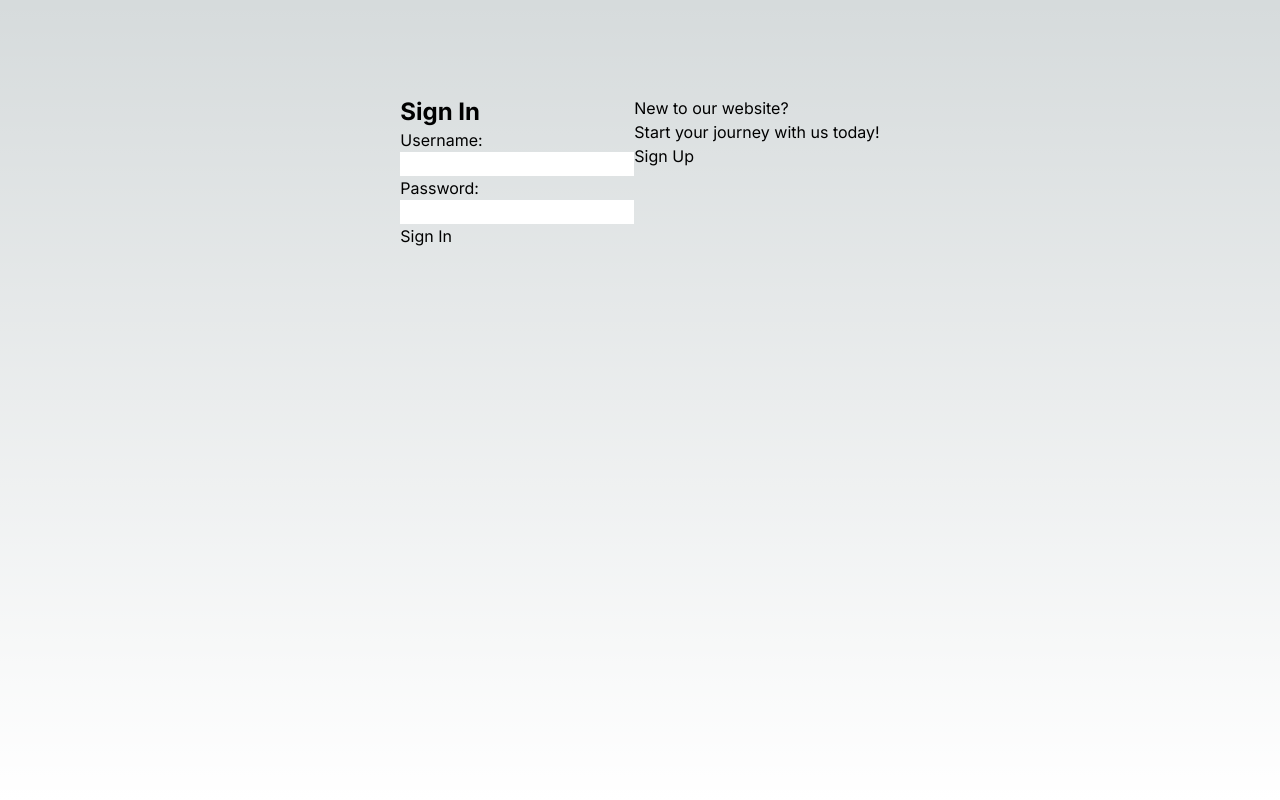
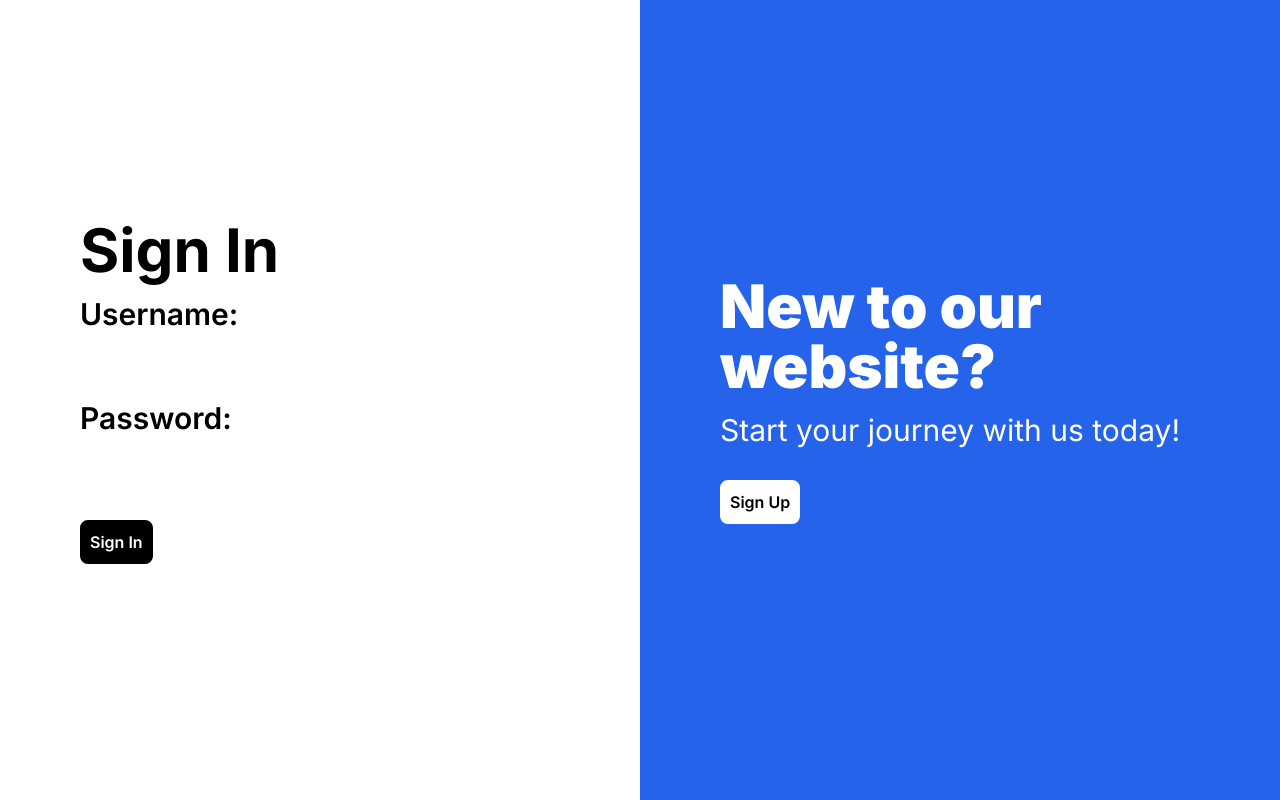
Before and after one commit to TheSomethingSomethingCompany/secret-forest, a Next.js app in the folder app/: page / in a window 1280 px wide. Built offline with nearby package versions, Linux system fonts and the light colour scheme.

Commit message:
🛠️ Further Developed UserAuthentication - Added styles for Sign-in Section - Added minimal styling to Sign-Up Section
🧼️ Removed default Next.js styling from `global.css`.

```diff
--- a/app/app/components/user-auth/UserAuthentication.tsx
+++ b/app/app/components/user-auth/UserAuthentication.tsx
@@ -5,21 +5,49 @@ import React, { useState } from "react";
 export default function UserAuthentication() {
   const [showSignIn, setShowSignIn] = useState(true);
   return showSignIn ? (
-    <section className="flex justify-evenly">
-      <div>
-        <h1 className="font-bold text-2xl">Sign In</h1>
-        <form className="flex flex-col items-start" action="#">
-          <label htmlFor="username">Username:</label>
-          <input type="text" name="username" id="username" />
-          <label htmlFor="password">Password:</label>
-          <input type="password" name="password" id="password" />
-          <button type="submit">Sign In</button>
+    <section className="grid grid-cols-2 p-0 m-0 w-screen h-screen">
+      <div className="flex flex-col justify-center items-start p-20 w-full h-full">
+        <h1 className="font-bold text-6xl mb-4">Sign In</h1>
+        <form className="flex flex-col items-start mb-4" action="#">
+          <label className="text-3xl font-semibold pb-2" htmlFor="username">
+            Username:
+          </label>
+          <input
+            className="mb-4 p-2 rounded-lg border-2 border-transparent selection:border-blue-400"
+            type="text"
+            name="username"
+            id="username"
+          />
+          <label className="text-3xl font-semibold pb-2" htmlFor="password">
+            Password:
+          </label>
+          <input
+            className="mb-8 p-2 rounded-lg border-2 border-transparent selection:border-blue-400"
+            type="password"
+            name="password"
+            id="password"
+          />
+          <button
+            className="p-2 font-semibold rounded-lg bg-black border-2 border-black hover:bg-white text-white hover:text-black transition-all duration-300 ease-in-out cursor-not-allowed"
+            type="button"
+          >
+            Sign In
+          </button>
         </form>
       </div>
-      <div>
-        <h1>New to our website?</h1>
-        <p>Start your journey with us today!</p>
-        <button onClick={() => setShowSignIn(!showSignIn)}>Sign Up</button>
+      <div className="flex flex-col justify-center items-start p-20 w-full h-full bg-blue-600">
+        <h1 className="text-6xl text-white font-black pb-4">
+          New to our website?
+        </h1>
+        <p className="text-3xl text-white font-normal pb-8">
+          Start your journey with us today!
+        </p>
+        <button
+          className="p-2 font-semibold rounded-lg bg-white border-2 border-white hover:border-black text-black transition-all duration-300 ease-in-out"
+          onClick={() => setShowSignIn(!showSignIn)}
+        >
+          Sign Up
+        </button>
       </div>
     </section>
   ) : (
--- a/app/app/globals.css
+++ b/app/app/globals.css
@@ -2,26 +2,8 @@
 @tailwind components;
 @tailwind utilities;
 
-:root {
-  --foreground-rgb: 0, 0, 0;
-  --background-start-rgb: 214, 219, 220;
-  --background-end-rgb: 255, 255, 255;
+* {
+  box-sizing: border-box;
+  margin: 0;
+  padding: 0;
 }
-
-@media (prefers-color-scheme: dark) {
-  :root {
-    --foreground-rgb: 255, 255, 255;
-    --background-start-rgb: 0, 0, 0;
-    --background-end-rgb: 0, 0, 0;
-  }
-}
-
-body {
-  color: rgb(var(--foreground-rgb));
-  background: linear-gradient(
-      to bottom,
-      transparent,
-      rgb(var(--background-end-rgb))
-    )
-    rgb(var(--background-start-rgb));
-}
--- a/app/app/page.tsx
+++ b/app/app/page.tsx
@@ -3,7 +3,7 @@ import UserAuthentication from "./components/user-auth/UserAuthentication";
 
 export default function Home() {
   return (
-    <main className="flex min-h-screen flex-col items-center justify-between p-24">
+    <main className="">
       <UserAuthentication />
     </main>
   );
```
